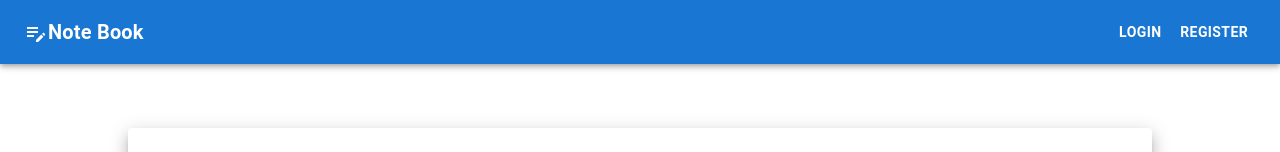
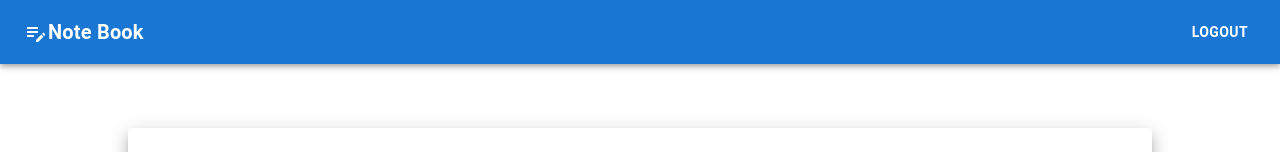
Before and after one commit to SushankSinha/notebook-frontend, a React (Create React App) app: page /login in a window 1280 px wide. Shown: the top 152 px of the page. Built offline with nearby package versions, Linux system fonts and the light colour scheme; sample sign-in values are in the browser's storage.

Commit message:
UI update

```diff
--- a/src/Components/Navbar.js
+++ b/src/Components/Navbar.js
@@ -11,7 +11,7 @@ import { useNavigate } from "react-router-dom";
 import { ToastContainer, toast } from "react-toastify";
 import "react-toastify/dist/ReactToastify.css";
 
-function Navbar({log, setLog}) {
+function Navbar() {
   const [success, setSuccess] = useState(false);
   const userId = localStorage.getItem('userId');
 
@@ -22,7 +22,6 @@ function Navbar({log, setLog}) {
       const response = await api.get("/logout");
       if (response.status === 200) {
         setSuccess(true);
-        setLog(true);
         setTimeout(() => {
           navigate("/login");
           setSuccess(false);
@@ -64,7 +63,7 @@ function Navbar({log, setLog}) {
             <Typography variant="h6" component="div" sx={{ flexGrow: 1 }}>
               {/* News */}
             </Typography>
-            {log ? (
+            {(userId === null) ? (
               <>
                 <Button></Button>
                 <Link
```
